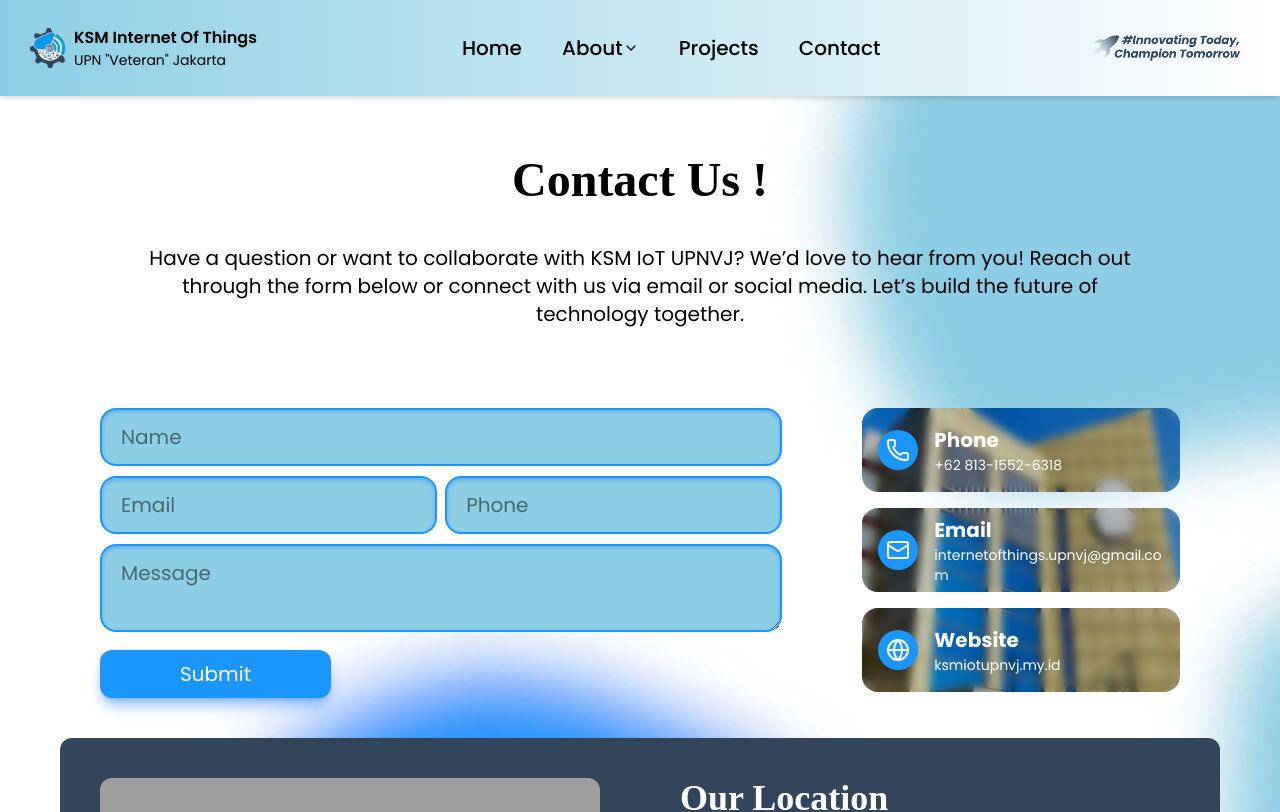
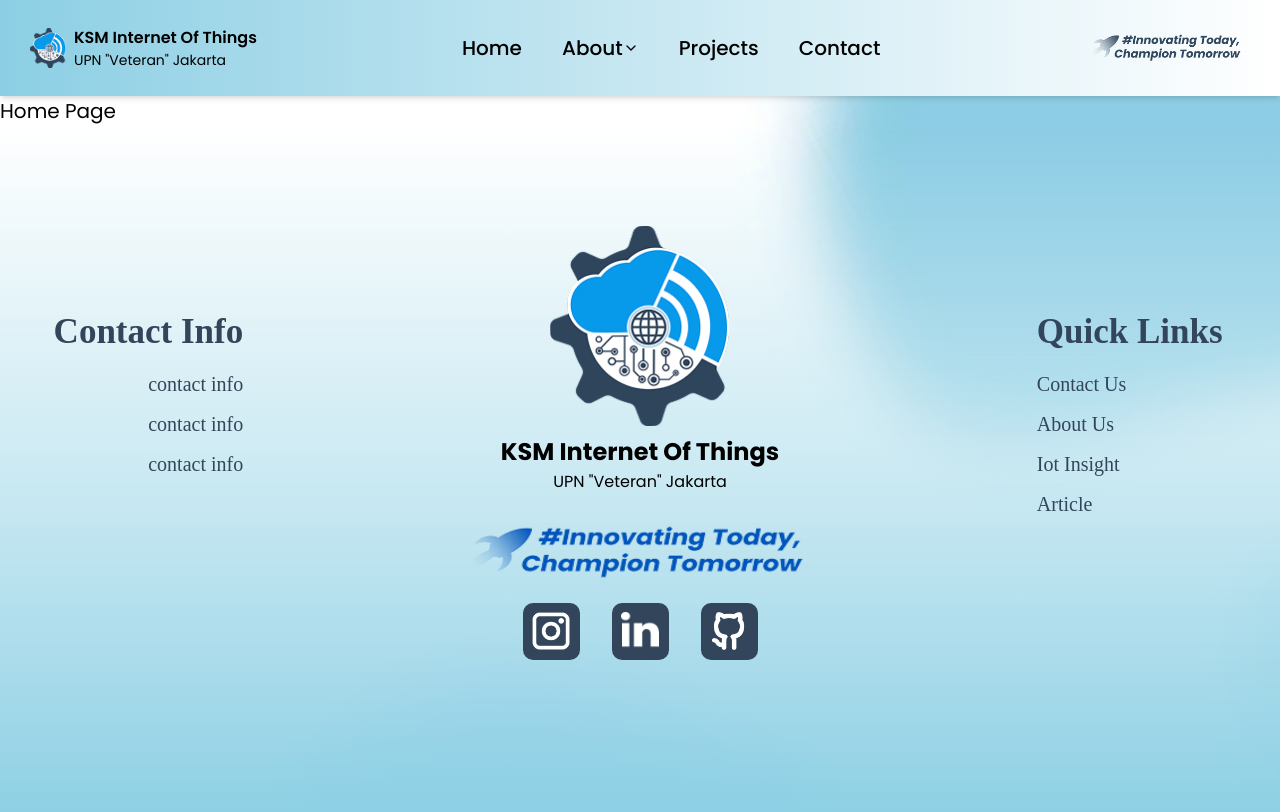
Before and after one commit to zafar2154/IoT-Website, a React (Vite) app in the folder iotwebfrontend/: page / in a window 1280 px wide. Shown: the top 812 px of the page. Built offline with nearby package versions, Linux system fonts and the light colour scheme; grey boxes are pictures that could not be loaded; a web font is replaced by a local one.

Commit message:
nambahin router

```diff
--- a/iotwebfrontend/package.json
+++ b/iotwebfrontend/package.json
@@ -18,7 +18,7 @@
     "react": "^19.1.0",
     "react-dom": "^19.1.0",
     "react-icons": "^5.5.0",
-    "react-router-dom": "^7.7.1",
+    "react-router-dom": "^7.8.0",
     "tailwindcss": "^4.1.11"
   },
   "devDependencies": {
--- a/iotwebfrontend/src/App.jsx
+++ b/iotwebfrontend/src/App.jsx
@@ -1,14 +1,32 @@
 import Nav from './components/nav';
 import { Contact } from './contact';
-import Footer from './components/Footer';
+import Footer from './components/footer';
+import { useEffect } from 'react';
 import Bg from './utils/Bg';
+import { BrowserRouter as Router, Routes, Route } from 'react-router-dom';
+
 function App() {
+  useEffect(() => {
+    setTimeout(() => {
+      window.scrollTo({ top: 0, behavior: 'instant' });
+    }, 300);
+  }, []);
+
   return (
     <div className="relative">
-      <Bg />
-      <Nav />
-      <Contact />
-      <Footer />
+      <Router>
+        <Bg />
+        <Nav />
+        <Routes>
+          <Route path="/" element={<div>Home Page</div>} />
+          <Route path="/home" element={<div>Home Page</div>} />
+          <Route path="/aboutus" element={<div>About Us Page</div>} />
+          <Route path="/kepengurusan" element={<div>Kepengurusan Page</div>} />
+          <Route path="/project" element={<div>Project Page</div>} />
+          <Route path="/contact" element={<Contact />} />
+        </Routes>
+        <Footer />
+      </Router>
     </div>
   );
 }
```
Also changed, not shown: 1 other file (tests, documents, lock files or other folders).
